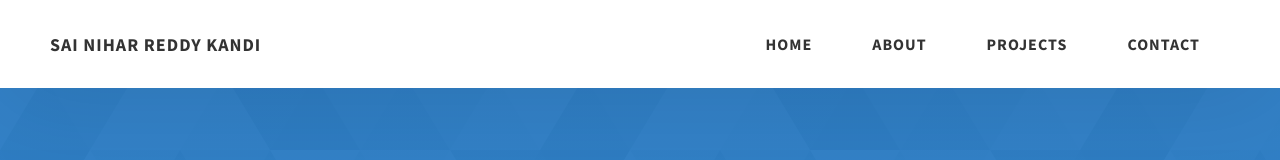
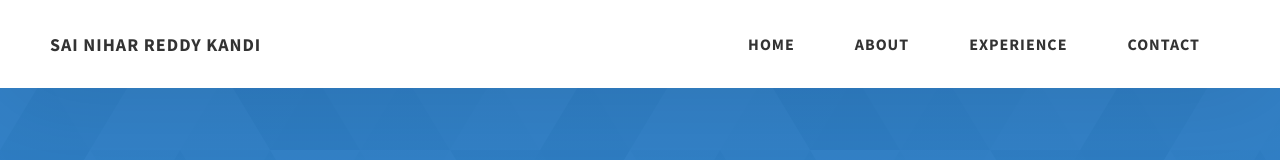
Before and after one commit to niharreddy311/Portfolio, a website: page index.html in a window 1280 px wide. Shown: the top 160 px of the page. Drawn offline with Linux system fonts and the light colour scheme.

Commit message:
Update index.html

```diff
--- a/index.html
+++ b/index.html
@@ -32,7 +32,7 @@
             </li>
             <li class="header__link-wrapper">
               <a href="./index.html#projects" class="header__link">
-                Projects
+                Experience
               </a>
             </li>
             <li class="header__link-wrapper">
```
